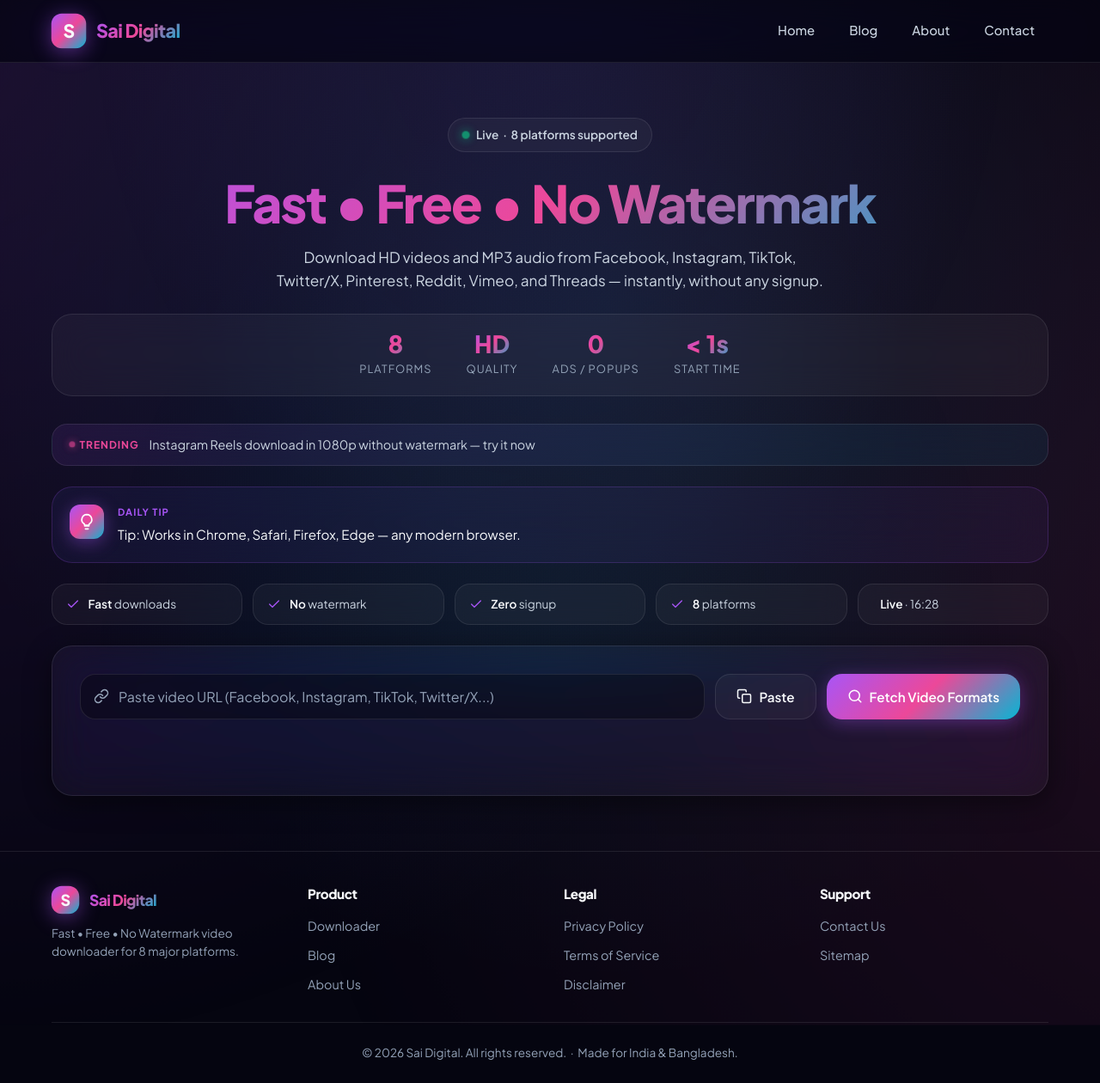
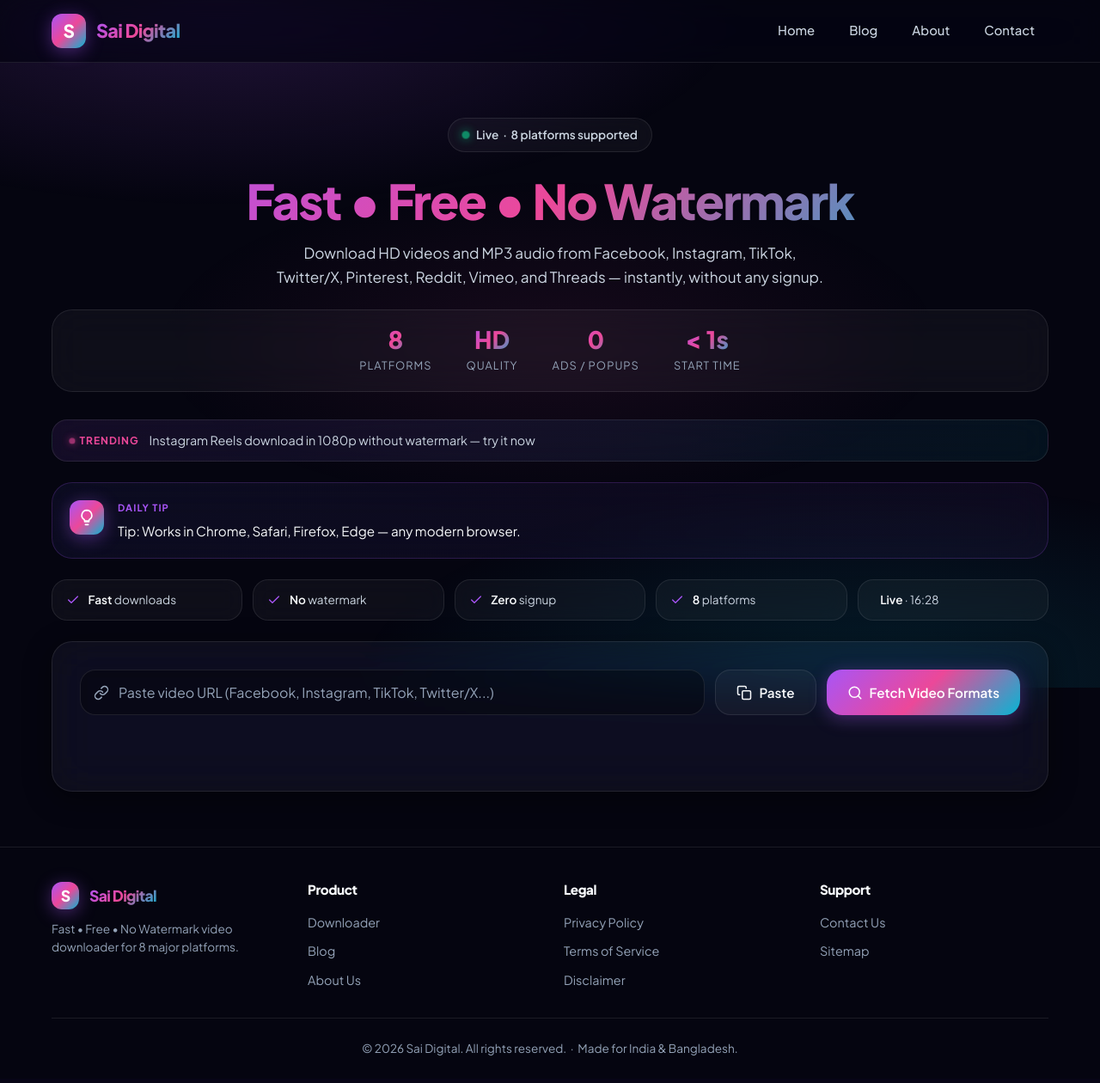
Before and after one commit to offerpaban-debug/sai-digital, a Python web app: template templates/index.html in a window 1280 px wide. Shown: the whole page at 86% size. After the commit the page ends 1228 px from the top, so only its background shows below. Run offline with Jinja, Linux system fonts and the light colour scheme; the template is opened without the code that fills it, so the values that code supplies are empty.

Commit message:
Update style.css

```diff
--- a/static/style.css
+++ b/static/style.css
@@ -18,24 +14,17 @@
   --glass-border-hover: rgba(255, 255, 255, 0.18);
   --glass-shadow: 0 8px 32px 0 rgba(0, 0, 0, 0.45);
   --gradient-primary: linear-gradient(135deg, #a855f7 0%, #ec4899 50%, #06b6d4 100%);
-  --gradient-secondary: linear-gradient(135deg, #6366f1 0%, #a855f7 100%);
-  --gradient-accent: linear-gradient(135deg, #06b6d4 0%, #a855f7 100%);
   --text-primary: #f8fafc;
   --text-secondary: #cbd5e1;
   --text-muted: #94a3b8;
   --success: #10b981;
   --error: #ef4444;
-  --warning: #f59e0b;
   --radius-sm: 12px;
   --radius-md: 18px;
   --radius-lg: 24px;
-  --radius-xl: 32px;
   --transition: cubic-bezier(0.4, 0, 0.2, 1);
 }
 
-/* ==========================================================================
-   2. RESET & BASE
-   ========================================================================== */
 * {
   margin: 0;
   padding: 0;
@@ -43,10 +32,7 @@
   -webkit-tap-highlight-color: transparent;
 }
 
-html {
-  scroll-behavior: smooth;
-  -webkit-text-size-adjust: 100%;
-}
+html { scroll-behavior: smooth; }
 
 body {
   font-family: 'Plus Jakarta Sans', 'Inter', -apple-system, BlinkMacSystemFont, sans-serif;
@@ -57,60 +43,29 @@ body {
   overflow-x: hidden;
   position: relative;
   -webkit-font-smoothing: antialiased;
-  -moz-osx-font-smoothing: grayscale;
 }
 
-/* ==========================================================================
-   3. ANIMATED BACKGROUND — Floating Orbs
-   ========================================================================== */
+/* Subtle fixed gradient — SAFE, no overflow */
 body::before {
   content: '';
   position: fixed;
-  top: -50%;
-  left: -50%;
-  width: 200%;
-  height: 200%;
+  inset: 0;
   background:
-    radial-gradient(circle at 20% 30%, rgba(168, 85, 247, 0.15) 0%, transparent 50%),
-    radial-gradient(circle at 80% 70%, rgba(236, 72, 153, 0.12) 0%, transparent 50%),
-    radial-gradient(circle at 50% 50%, rgba(6, 182, 212, 0.10) 0%, transparent 50%);
-  animation: floatOrbs 25s ease-in-out infinite;
-  z-index: 0;
+    radial-gradient(ellipse 80% 50% at 20% 0%, rgba(168, 85, 247, 0.18), transparent 60%),
+    radial-gradient(ellipse 80% 50% at 80% 100%, rgba(6, 182, 212, 0.14), transparent 60%),
+    radial-gradient(ellipse 60% 40% at 50% 50%, rgba(236, 72, 153, 0.08), transparent 60%);
+  z-index: -1;
   pointer-events: none;
 }
 
-body::after {
-  content: '';
-  position: fixed;
-  top: 0;
-  left: 0;
-  width: 100%;
-  height: 100%;
-  background:
-    radial-gradient(ellipse at top, rgba(168, 85, 247, 0.08) 0%, transparent 60%),
-    radial-gradient(ellipse at bottom, rgba(6, 182, 212, 0.06) 0%, transparent 60%);
-  z-index: 0;
-  pointer-events: none;
-}
-
-@keyframes floatOrbs {
-  0%, 100% { transform: translate(0, 0) scale(1); }
-  33% { transform: translate(3%, -3%) scale(1.05); }
-  66% { transform: translate(-3%, 3%) scale(0.95); }
-}
-
-/* ==========================================================================
-   4. TYPOGRAPHY
-   ========================================================================== */
-h1, h2, h3, h4, h5, h6 {
-  font-family: 'Plus Jakarta Sans', sans-serif;
+h1, h2, h3, h4 {
   font-weight: 800;
   letter-spacing: -0.03em;
   line-height: 1.15;
 }
 
 h1 {
-  font-size: clamp(2rem, 6vw, 3.75rem);
+  font-size: clamp(2rem, 6vw, 3.5rem);
   background: var(--gradient-primary);
   -webkit-background-clip: text;
   background-clip: text;
@@ -189,13 +135,9 @@ a {
   align-items: center;
   justify-content: center;
   font-size: 1.3rem;
+  color: #fff;
+  font-weight: 800;
   box-shadow: 0 4px 20px rgba(168, 85, 247, 0.4);
-  animation: logoPulse 3s ease-in-out infinite;
-}
-
-@keyframes logoPulse {
-  0%, 100% { transform: scale(1); box-shadow: 0 4px 20px rgba(168, 85, 247, 0.4); }
-  50% { transform: scale(1.05); box-shadow: 0 4px 30px rgba(168, 85, 247, 0.6); }
 }
 
 .logo-text {
@@ -248,7 +187,7 @@ a {
   backdrop-filter: blur(12px);
 }
 
-.hero-badge .pulse-dot {
+.pulse-dot {
   width: 8px;
   height: 8px;
   border-radius: 50%;
@@ -282,12 +221,9 @@ a {
   backdrop-filter: blur(20px);
 }
 
-.hero-stat {
-  text-align: center;
-}
+.hero-stat { text-align: center; }
 
 .hero-stat .stat-num {
-  font-family: 'Plus Jakarta Sans', sans-serif;
   font-size: clamp(1.25rem, 3vw, 1.75rem);
   font-weight: 800;
   background: var(--gradient-primary);
@@ -357,15 +283,14 @@ a {
   align-items: center;
 }
 
-.input-icon svg {
-  width: 18px;
-  height: 18px;
-}
+.input-icon svg { width: 18px; height: 18px; }
 
 input[type="text"],
 input[type="url"],
 input[type="email"],
-textarea {
+input[type="search"],
+textarea,
+select {
   width: 100%;
   padding: 0.95rem 1rem 0.95rem 2.75rem;
   border-radius: var(--radius-md);
@@ -988,7 +842,6 @@ textarea::placeholder {
   border: 1px solid var(--glass-border);
   backdrop-filter: blur(20px);
   overflow: hidden;
-  position: relative;
 }
 
 .trending-banner .trending-label {
```
Also changed, not shown: other parts of static/style.css (+45 -163 lines).
